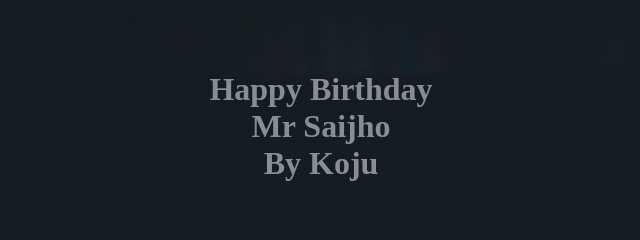
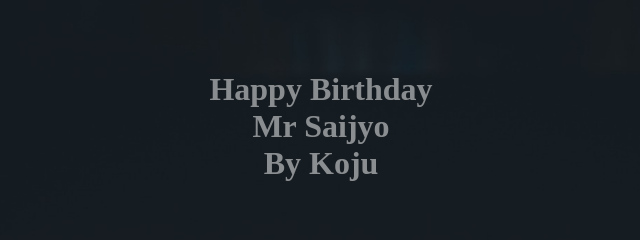
Before and after one commit to IT-Engineer-K/Happy-Birthday, a plain HTML site: page Mr.Saijyo/happybirthday.html in a window 1280 px wide. Shown: the top 240 px of the page, 319-959 px from the left. Drawn offline with nearby package versions, Linux system fonts and the light colour scheme.

Commit message:
Update happybirthday.html

```diff
--- a/Mr.Saijyo/happybirthday.html
+++ b/Mr.Saijyo/happybirthday.html
@@ -10,7 +10,7 @@
 </head>
 
 <body class="background">
-    <h1 id="message">Happy Birthday<br>Mr Saijho<br>By Koju</h1>
+    <h1 id="message">Happy Birthday<br>Mr Saijyo<br>By Koju</h1>
     <script src="https://cdn.jsdelivr.net/npm/canvas-confetti@1.3.2/dist/confetti.browser.min.js"></script>
     <script src="script.js"></script>
 </body>
```
